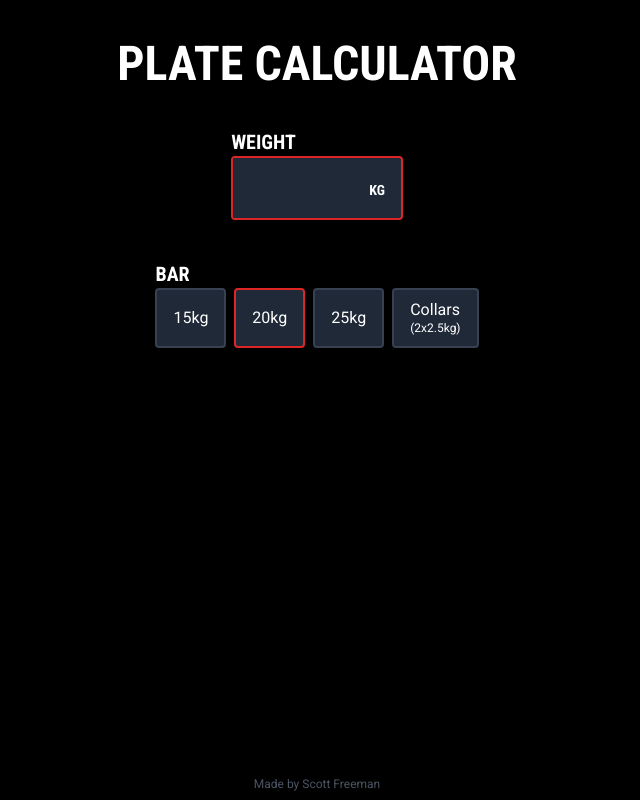
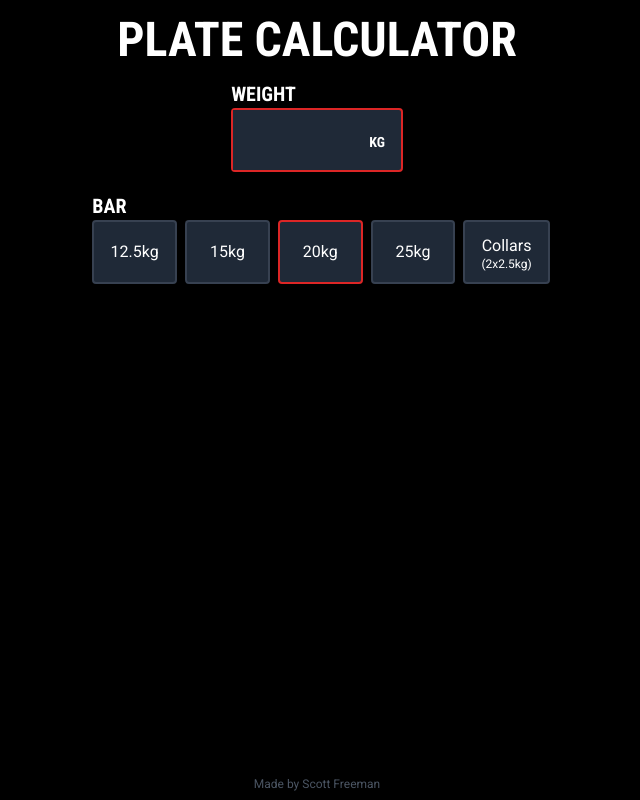
Before and after one commit to iamscottfreeman/plate-calculator, a Next.js app: page / in a window 1280 px wide. Shown: the whole page, without its empty margins (323-963 px from the left). Built offline with nearby package versions, Linux system fonts and the light colour scheme.

Commit message:
Curl bar and design tweaks

```diff
--- a/src/app/page.tsx
+++ b/src/app/page.tsx
@@ -48,15 +48,12 @@ export default function Home() {
   };
 
   return (
-    <main className='flex flex-col items-center p-10 pb-0 min-h-screen'>
+    <main className='flex flex-col items-center pt-5 px-5'>
       <Header />
       <Input weight={weight} setWeight={setWeight} />
       <Bar barWeight={barWeight} collars={collars} setBarWeight={setBarWeight} setCollars={setCollars} />
-      {weight && (
-        <div className='mt-10'>
-          {isEnoughWeight() ? <MoreWeight /> : <Plates plates={plates} collar={collars} remainder={remainder} />}
-        </div>
-      )}
+      {weight &&
+        (isEnoughWeight() ? <MoreWeight /> : <Plates plates={plates} collar={collars} remainder={remainder} />)}
       <Footer />
     </main>
   );
--- a/src/components/Bar.tsx
+++ b/src/components/Bar.tsx
@@ -11,11 +11,24 @@ type Props = {
 
 const Bar = ({ barWeight, collars, setBarWeight, setCollars }: Props) => {
   return (
-    <div className='mt-10'>
-      <div className={`uppercase text-left text-xl ${fonts.header.className}`}>Bar</div>
-      <div className='flex justify-between align-middle'>
+    <div className='mb-10 flex flex-wrap justify-left space-x-2 space-y-2'>
+      <div className={`basis-full uppercase text-xl pl-2 -mb-2 ${fonts.header.className}`}>Bar</div>
       <label
-          className={`flex items-center bg-gray-800 text-white border-2 px-4 py-4 mr-2 cursor-pointer select-none rounded ${
+        className={`flex justify-center items-center flex-grow flex-shrink basis-0 px-4 h-16 bg-gray-800 text-white border-2 rounded cursor-pointer select-none ${
+          barWeight === 12.5 ? 'border-red-600 bg-gray-700' : 'text-gray-300 border-gray-700'
+        }`}
+      >
+        <input
+          type='radio'
+          name='barWeight'
+          className='hidden'
+          checked={barWeight === 12.5}
+          onChange={() => setBarWeight(12.5)}
+        />
+        12.5kg
+      </label>
+      <label
+        className={`flex justify-center items-center flex-grow flex-shrink basis-0 px-4 h-16 bg-gray-800 text-white border-2 rounded cursor-pointer select-none ${
           barWeight === 15 ? 'border-red-600 bg-gray-700' : 'text-gray-300 border-gray-700'
         }`}
       >
@@ -29,7 +42,7 @@ const Bar = ({ barWeight, collars, setBarWeight, setCollars }: Props) => {
         15kg
       </label>
       <label
-          className={`flex items-center bg-gray-800 text-white border-2 px-4 py-4 mr-2 cursor-pointer select-none rounded ${
+        className={`flex justify-center items-center flex-grow flex-shrink basis-0 px-4 h-16 bg-gray-800 text-white border-2 rounded cursor-pointer select-none ${
           barWeight === 20 ? 'border-red-600 bg-gray-700' : 'text-gray-300 border-gray-700'
         }`}
       >
@@ -43,7 +56,7 @@ const Bar = ({ barWeight, collars, setBarWeight, setCollars }: Props) => {
         20kg
       </label>
       <label
-          className={`flex items-center bg-gray-800 text-white border-2 px-4 py-4 mr-2 cursor-pointer select-none rounded ${
+        className={`flex justify-center items-center flex-grow flex-shrink basis-0 px-4 h-16 bg-gray-800 text-white border-2 rounded cursor-pointer select-none ${
           barWeight === 25 ? 'border-red-600 bg-gray-700' : 'text-gray-300 border-gray-700'
         }`}
       >
@@ -57,7 +70,7 @@ const Bar = ({ barWeight, collars, setBarWeight, setCollars }: Props) => {
         25kg
       </label>
       <label
-          className={`block bg-gray-800 text-white border-2 px-4 py-2 cursor-pointer select-none rounded ${
+        className={`flex flex-col justify-center items-center basis-0 px-4 h-16 bg-gray-800 text-white border-2 rounded cursor-pointer select-none ${
           collars ? 'border-red-600 bg-gray-700' : 'text-gray-300 border-gray-700'
         }`}
       >
@@ -66,7 +79,6 @@ const Bar = ({ barWeight, collars, setBarWeight, setCollars }: Props) => {
         <p className='text-xs leading-3 whitespace-nowrap'>(2x2.5kg)</p>
       </label>
     </div>
-    </div>
   );
 };
 
--- a/src/components/Header.tsx
+++ b/src/components/Header.tsx
@@ -4,8 +4,8 @@ import { fonts } from '@/app/fonts';
 
 const Header = () => {
   return (
-    <div className='mb-10'>
-      <h1 className={`text-5xl text-center uppercase ${fonts.header.className}`}>Plate Calculator</h1>
+    <div className='mb-5'>
+      <h1 className={`text-5xl leading-10 text-center uppercase ${fonts.header.className}`}>Plate Calculator</h1>
     </div>
   );
 };
--- a/src/components/Input.tsx
+++ b/src/components/Input.tsx
@@ -9,7 +9,7 @@ type Props = {
 
 const Input = ({ weight, setWeight }: Props) => {
   return (
-    <div className='flex flex-col'>
+    <div className='flex flex-col mb-5'>
       <div className={`uppercase text-left text-xl ${fonts.header.className}`}>Weight</div>
       <div
         className='bg-gray-800 text-white border-2 border-red-600 rounded cursor-text'
--- a/src/components/Plates.tsx
+++ b/src/components/Plates.tsx
@@ -35,7 +35,7 @@ const Plates = ({ plates, collar, remainder }: Props) => {
         ))}
         {collar && (
           <div className='h-40'>
-            <div className='flex items-center justify-center bg-gray-400 w-5 h-14 relative top-12 mt-1 shadow shadow-black rounded' />
+            <div className='flex items-center justify-center bg-gray-400 w-5 h-14 relative top-12 mr-1 mt-1 shadow shadow-black rounded' />
           </div>
         )}
         <div className='h-40'>
```
Lines whose indentation alone changed are shown as unchanged.
